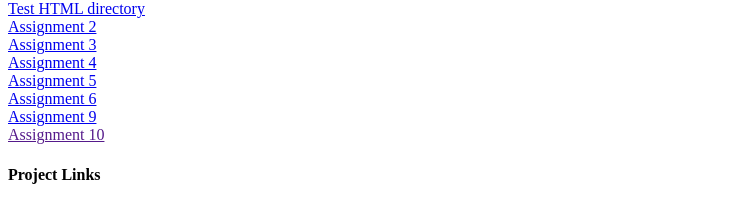
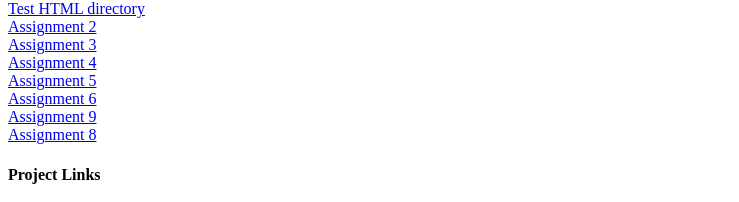
Before and after one commit to quintinbruderer/IntroWebDevUMT, a plain HTML site: page index.html in a window 1280 px wide. Shown: the part 221-423 px from the top of the page, without its empty margins (0-739 px from the left). Drawn offline with Linux system fonts and the light colour scheme.

Commit message:
a not so great attempt

```diff
--- a/index.html
+++ b/index.html
@@ -22,7 +22,7 @@
       <a href="./assignment-5">Assignment 5</a><br />
       <a href="./assignment-6">Assignment 6</a><br />
       <a href="./assignment-9">Assignment 9</a><br />
-      <a href="">Assignment 10</a>
+      <a href="./assignment-8">Assignment 8</a>
     </p>
     <h4>Project Links</h4>
     <p>
```
